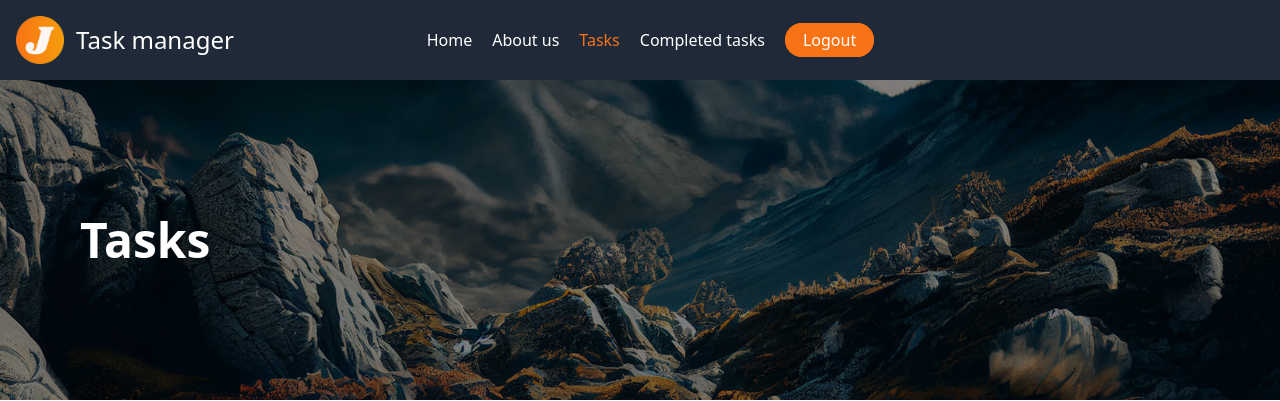
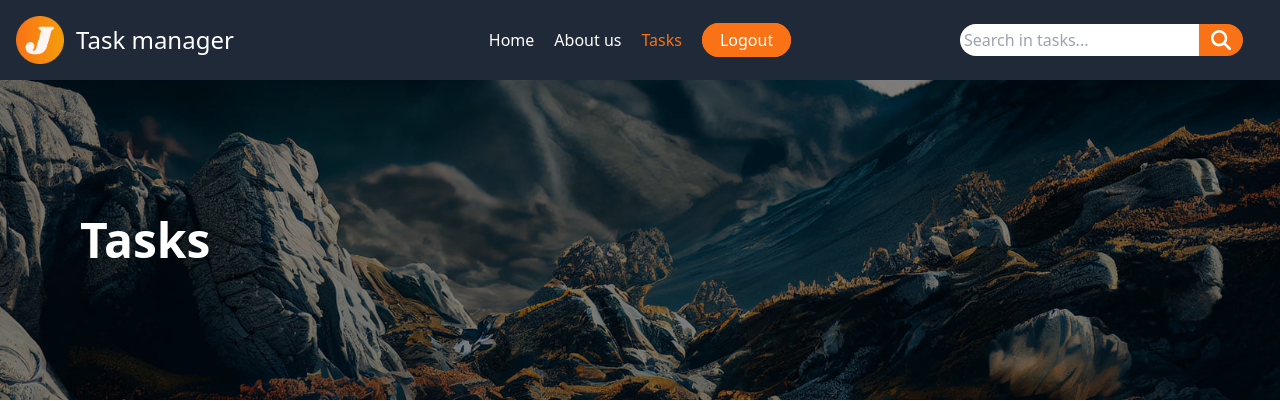
Before and after one commit to JuanJose-JG/DJango-Task_Manager, a Django app: page /tareas/ in a window 1280 px wide. Shown: the top 401 px of the page. Run offline with Django 4.2, Linux system fonts and the light colour scheme; a user stored in the database is signed in; tables that the repository leaves empty hold one stand-in row (values such as "Sample post"); style sheets or scripts are compiled from the project's sources; some libraries are stand-ins or nearby versions.

Commit message:
Agrego buscador para tareas

```diff
--- a/djangocrud/settings.py
+++ b/djangocrud/settings.py
@@ -64,6 +64,7 @@ TEMPLATES = [
                 'django.template.context_processors.request',
                 'django.contrib.auth.context_processors.auth',
                 'django.contrib.messages.context_processors.messages',
+                'tasks.context_processors.search'
             ],
         },
     },
--- a/djangocrud/urls.py
+++ b/djangocrud/urls.py
@@ -25,7 +25,6 @@ urlpatterns = [
     path('nosotros/', views.about, name='about'),
     path('registrarse/', views.signup, name='signup'),
     path('tareas/', views.tasks, name='tasks'),
-    path('tareas-terminadas/', views.tasks_completed, name='tasks_completed'),
     path('tareas/crear/', views.create_task, name='create_task'),
     path('tareas/<int:task_id>', views.task_detail, name='task_detail'),
     path('tareas/<int:task_id>/complete', views.complete_task, name='complete_task'),
--- /dev/null
+++ b/static/js/search.js
@@ -0,0 +1,31 @@
+var searchBar = document.getElementById("searchBar");
+var searchList = document.getElementById("searchList");
+var noResults = document.getElementById("noResults");
+
+document.addEventListener('click', function(event) {
+    if (!searchList.contains(event.target)) {
+        searchList.classList.add('hidden')
+    }
+});
+
+document.addEventListener("keyup", e => {
+
+    if (searchBar.value.length >= 3){
+
+        searchList.classList.remove('hidden');
+
+        document.querySelectorAll(".tasks").forEach(task => {
+
+            task.textContent.toLocaleLowerCase().includes(e.target.value.toLowerCase().trim())
+            ?task.classList.remove("hidden")
+            :task.classList.add("hidden")
+        })
+
+        if (searchList.querySelectorAll('.hidden').length >= searchList.querySelectorAll('li').length) {
+            noResults.classList.remove('hide')
+        } else {
+            noResults.classList.add('hide')
+        }
+    }
+
+});
--- /dev/null
+++ b/tasks/context_processors.py
@@ -0,0 +1,11 @@
+from .models import Task
+
+def search(request):
+    if request.user.is_authenticated:
+
+        search = Task.objects.filter(user=request.user).order_by('-created')
+        return {
+            'search': search
+        }
+    else:
+        return {}
--- a/tasks/templates/layouts/background_img.html
+++ b/tasks/templates/layouts/background_img.html
@@ -9,8 +9,6 @@
             About us
         {% elif request.path == '/tareas/' %}
             Tasks
-        {% elif request.path == '/tareas-terminadas/' %}
-            Completed Tasks
         {% endif %}
     </div>
 </div>
--- a/tasks/templates/layouts/base.html
+++ b/tasks/templates/layouts/base.html
@@ -8,7 +8,8 @@
     <link rel="shortcut icon" type="image/x-icon" href="{% static 'img/favicon.ico' %}">
 
     <!-- TailWind -->
-    <link rel="stylesheet" href="{% static 'css/output.css' %}">
+    <!-- <link rel="stylesheet" href="{% static 'css/output.css' %}"> -->
+    <script src="https://cdn.tailwindcss.com"></script>
 
     <!-- CSS -->
     {% block css %}
@@ -19,34 +20,50 @@
 </head>
 <body class="min-h-screen flex flex-col">
 
-    <nav class="bg-gray-800 text-white grid grid-cols-3 items-center z-50">
+    <nav class="bg-gray-800 text-white grid grid-cols-4 items-center z-50">
         <div class="flex items-center gap-3 m-4">
             <img width="48" src="{% static 'img/logo.png' %}" alt="logo">
             <h1 class="text-2xl">Task manager</h1>
         </div>
 
-        <div class="col-span-2 px-5 lg:hidden m-4">
+        <div class="col-span-3 px-5 lg:hidden m-4">
             <button class="float-right" id="toggle">
                 <img src="{% static 'img/bars.svg' %}" id="icon-bars">
                 <img class="hidden" src="{% static 'img/xmark.svg' %}" id="icon-xmark">
             </button>
         </div>
 
-        <div class="col-span-2 max-lg:hidden">
+        <div class="col-span-2 mx-auto max-lg:hidden">
 
-            <ul class="bg-gray-800 flex gap-5 w-full">
+            <ul class="flex gap-5">
 
                 {% include 'layouts/menu.html' %}
 
             </ul>
         </div>
+
+        {% if user.is_authenticated %}
+
+            <form class="relative text-black max-lg:hidden" method="GET" action="{% url 'tasks' %}">
+                {% include 'layouts/search.html' %}
+            </form>
+
+        {% endif %}
     </nav>
 
     <div class="relative">
 
-        <ul class="bg-gray-800 bg-opacity-75 text-white w-full absolute -top-72 flex flex-col gap-5 p-8 z-40 transition-all duration-500 ease-out" id="toggle-menu">
+        <ul class="lg:hidden bg-gray-800 bg-opacity-75 text-white w-full absolute -top-96 flex flex-col gap-5 p-8 z-40 transition-all duration-500 ease-out" id="toggle-menu">
 
             {% include 'layouts/menu.html' %}
+
+            {% if user.is_authenticated %}
+
+                <form class="relative text-black" method="GET" action="{% url 'tasks' %}">
+                    {% include 'layouts/search.html' %}
+                </form>
+
+            {% endif %}
 
         </ul>
     </div>
@@ -122,7 +139,7 @@
                 </div>
             </div>
 
-            <div class="bg-gradient-to-r from-orange-500 to-amber-500 text-white font-medium py-7 px-5 flex gap-5 justify-center overflow-x-auto">
+            <div class="bg-gradient-to-r from-orange-500 to-amber-500 text-white font-medium py-7 px-5 overflow-x-auto flex justify-center gap-5">
 
                 <a href="#">HOME</a>
                 <a href="#">TEMPLATES</a>
--- a/tasks/templates/layouts/menu.html
+++ b/tasks/templates/layouts/menu.html
@@ -1,3 +1,4 @@
+{% load static %}
 <li class="transition duration-300 hover:text-orange-500 hover:underline underline-offset-8 {% if request.path == '/' %} text-orange-500 {% endif %}" >
     <a href="{% url 'home' %}">Home</a>
 </li>
@@ -10,10 +11,6 @@
 
     <li class="transition duration-300 hover:text-orange-500 hover:underline underline-offset-8 {% if request.path == '/tareas/' %} text-orange-500 {% endif %}">
         <a href="{% url 'tasks' %}">Tasks</a>
-    </li>
-
-    <li class="transition duration-300 hover:text-orange-500 hover:underline underline-offset-8 {% if request.path == '/tareas-terminadas/' %} text-orange-500 {% endif %}">
-        <a href="{% url 'tasks_completed' %}">Completed tasks</a>
     </li>
 
     <li>
--- /dev/null
+++ b/tasks/templates/layouts/search.html
@@ -0,0 +1,21 @@
+{% load static %}
+<style>
+    .hide{
+        display: none;
+    }
+</style>
+
+<div class="flex">
+    <input class="rounded-l-full p-1" type="search" name="q" value="{{ query }}" placeholder="Search in tasks..." id="searchBar">
+    <button class="bg-orange-500 px-3 rounded-r-full"><img src="{% static 'img/search.svg' %}"></button>
+</div>
+
+<ul class="hidden border shadow-xl absolute top-9 bg-white rounded-lg py-2 w-52" id="searchList">
+
+    {% for search in search %}
+        <a class="tasks" href="{% url 'task_detail' search.id %}"><li class="px-2 hover:bg-blue-200">{{ search.title }}<p style="display: none;">{{ search.description }}</p></li></a>
+    {% endfor %}
+    <p class="hide px-2" id="noResults">No Results.</p>
+</ul>
+
+<script src="{% static 'js/search.js' %}"></script>
--- a/tasks/templates/tasks.html
+++ b/tasks/templates/tasks.html
@@ -6,9 +6,14 @@
     <main class="bg-white p-20">
 
         {% if tasks %}
+            {% if query %}
+                <h2 class="text-3xl mb-10">Results for: {{query}}</h2>
+            {% endif %}
+
             <div class="container mx-auto">
                 <a class="bg-orange-500 p-2 rounded-full transition duration-300 text-white hover:bg-amber-500" href="{% url 'create_task' %}">Add new task +</a>
             </div>
+
         {% endif %}
 
         <ul class="mt-5 container mx-auto">
@@ -19,7 +24,7 @@
 
                     <a href="{% url 'task_detail' task.id %}">
                         <div class="flex justify-between mb-3">
-                            {% if task.important %} <h1 class="text-2xl text-yellow-500 font-bold">{{ task.title }}</h1> {% else %} <h1 class="text-2xl font-bold">{{ task.title }}</h1> {% endif %}
+                            <h1 class="{% if task.datecompleted %} text-green-500 {% elif task.important %} text-yellow-400 {% endif %}text-2xl font-bold">{{task.title}}</h1>
 
                             <p>{{ task.user.username }}</p>
                         </div>
@@ -30,6 +35,10 @@
                 </li>
 
             {% empty %}
+                {% if query %}
+                    <h2 class="text-3xl">No results for: {{query}}</h2>
+                {% else %}
+
                     <div class="flex flex-col items-center">
 
                         <img src="https://assets.stickpng.com/images/5a4613ddd099a2ad03f9c994.png" width="150" height="150">
@@ -38,11 +47,18 @@
                         <a class="bg-orange-500 text-white p-2 mt-3 rounded-full transition duration-300 hover:bg-amber-500" href="{% url 'create_task' %}">Create task</a>
 
                     </div>
+                {% endif %}
             {% endfor %}
 
         </ul>
     </main>
 
+    <script class="{% static 'js/search.js' %}"></script>
+
+{% endblock %}
+
+{% block script %}
+    <script src="{% static 'js/search.js' %}"></script>
 {% endblock %}
 
 {% block footer %}{% endblock %}
--- a/tasks/views.py
+++ b/tasks/views.py
@@ -1,5 +1,4 @@
 from django.shortcuts import render, redirect, get_object_or_404
-from django.contrib.auth.forms import UserCreationForm, AuthenticationForm
 from django.contrib.auth.models import User
 from django.contrib.auth import login, logout, authenticate
 from django.db import IntegrityError
@@ -8,6 +7,7 @@ from .models import Task
 from django.utils import timezone
 from django.contrib.auth.decorators import login_required
 from django.views.generic import TemplateView
+from django.db.models import Q
 
 # Create your views here.
 def home(request):
@@ -19,8 +19,7 @@ def about(request):
 def signup(request):
 
     if request.method == 'GET':
-        return render(request, 'signup.html', {
-        })
+        return render(request, 'signup.html')
     else:
         if request.POST['password1'] == request.POST['password2']:
             try:
@@ -61,21 +60,17 @@ def signout(request):
     logout(request)
     return redirect('home')
 
-
 @login_required
 def tasks(request):
-    tasks = Task.objects.filter(user=request.user, datecompleted__isnull=True).order_by('-created')
+    query = request.GET.get('q', '').strip()
+    tasks = Task.objects.filter(user=request.user).order_by('-created')
+
+    if query:
+        tasks = tasks.filter(Q(title__icontains=query) | Q(description__icontains=query))
 
     return render(request, 'tasks.html', {
-        'tasks': tasks
-    })
-
-@login_required
-def tasks_completed(request):
-    tasks = Task.objects.filter(user=request.user, datecompleted__isnull=False).order_by('-datecompleted')
-
-    return render(request, 'tasks.html', {
-        'tasks': tasks
+        'tasks': tasks,
+        'query': query
     })
 
 @login_required
```
Also changed, not shown: static/img/search.svg (added). Lines whose indentation alone changed are shown as unchanged.
